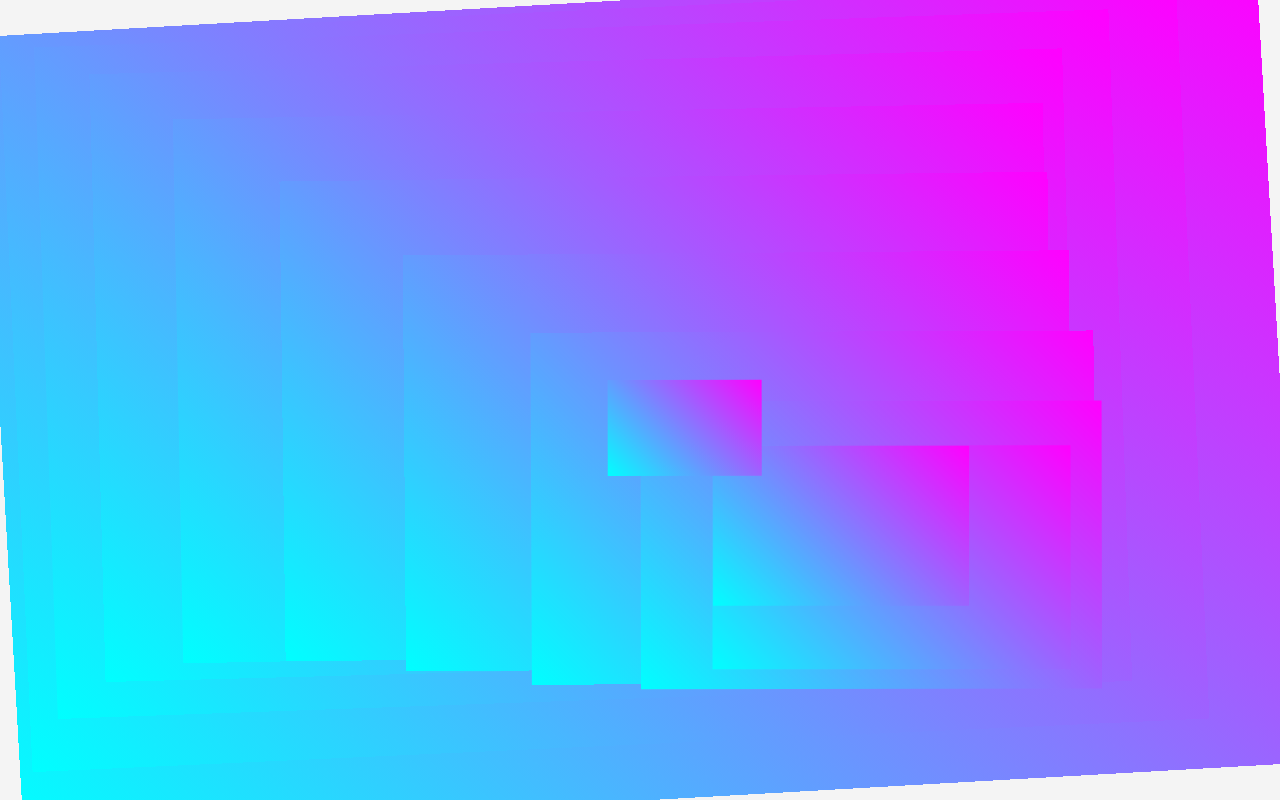
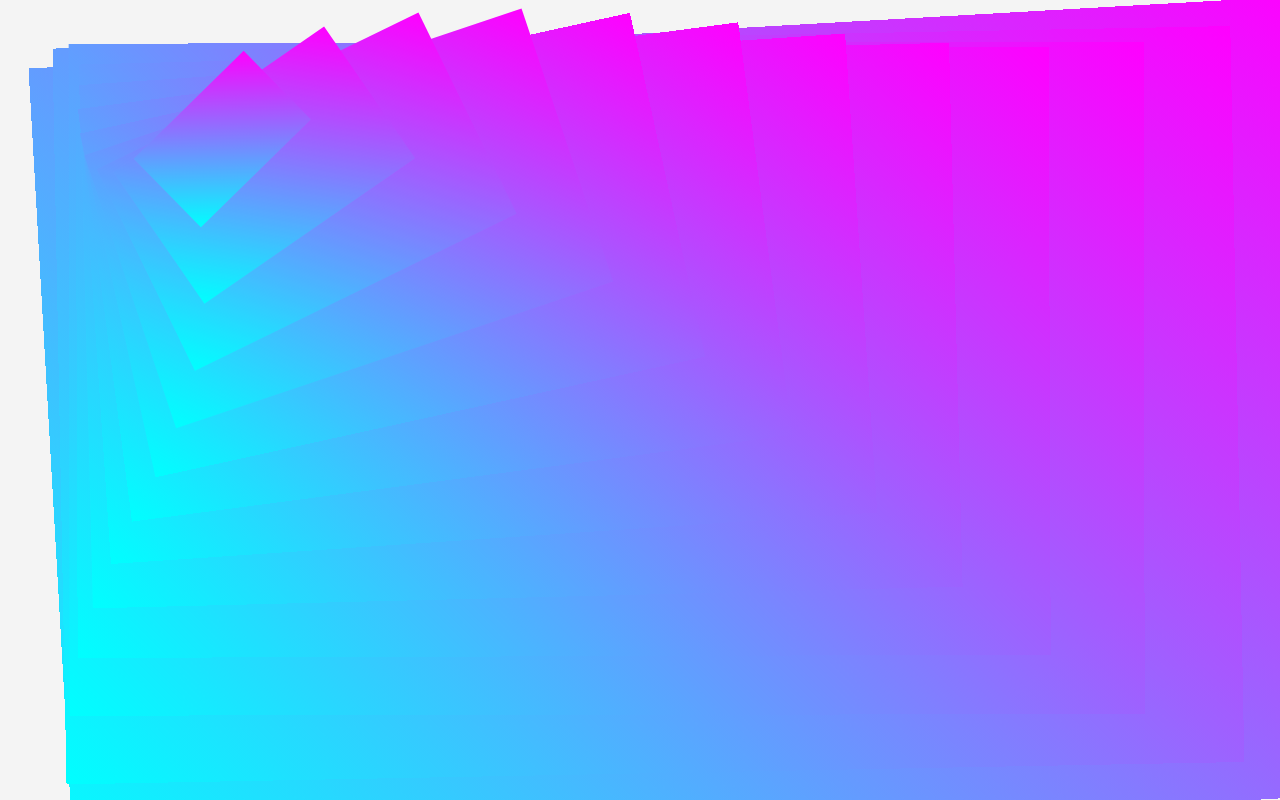
Before and after one commit to evvic/link-tree-template, a React (Create React App) app: page / in a window 1280 px wide. Built offline with nearby package versions, Linux system fonts and the light colour scheme; grey boxes are pictures that could not be loaded.

Commit message:
smoooooth!

```diff
--- a/src/App.js
+++ b/src/App.js
@@ -2,22 +2,25 @@ import React from 'react';
 import './App.css';
 import { FontAwesomeIcon } from '@fortawesome/react-fontawesome';
 import { faYoutube, faInstagram } from '@fortawesome/free-brands-svg-icons';
+
 function App() {
   const rectangles = Array.from({ length: 12 }, (_, index) => {
     const sizeFactor = 100 - index * 8; // Decrease size for each rectangle
-    const translateFactor = (100 - sizeFactor) * index*index/35; // Reverse translation for smaller rectangles
+    const parentSizeFactor = 100 - (index - 1) * 8; // Size of the parent rectangle
+    const translateFactor = (parentSizeFactor - sizeFactor) / 2; // Ensure translation keeps it inside the parent
     const offset = index * 1; // Each rectangle starts 1% farther from the top-left corner
+
     return (
       <div
         key={index}
         className="svg-block"
         style={{
-          zIndex: index + 1, // Smallest rectangle at the top
+          zIndex: index === 11 ? 12 : index + 1, // Smallest rectangle stays on top
           width: `${sizeFactor}%`,
           height: `${sizeFactor}%`,
           top: `${offset}%`, // Dynamic top offset
           left: `${offset}%`, // Dynamic left offset
-          animationDelay: `${index * 0.05}s`, // Smallest rectangle moves first
+          animationDelay: `${index * 0.2}s`, // Largest rectangle moves first
           '--translate-factor': `${translateFactor}%`, // Custom property for translation
         }}
       ></div>
```
